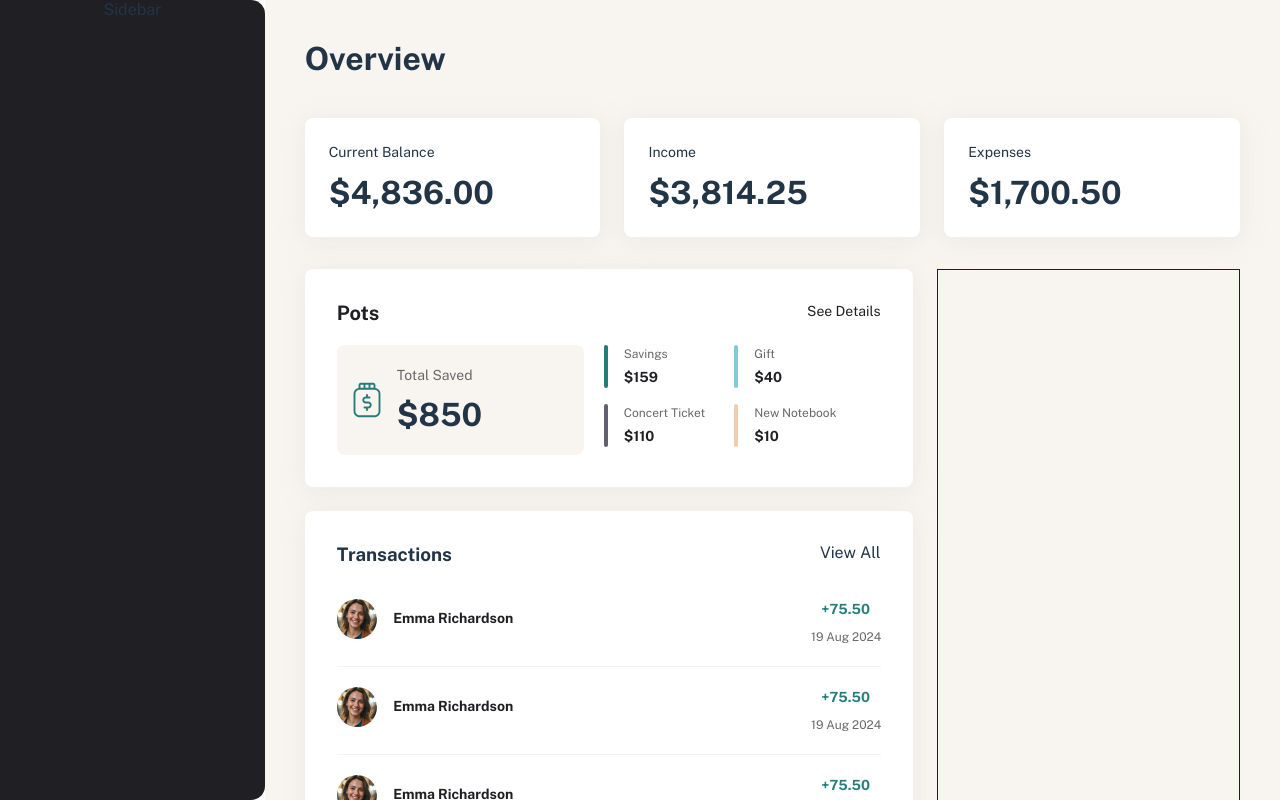
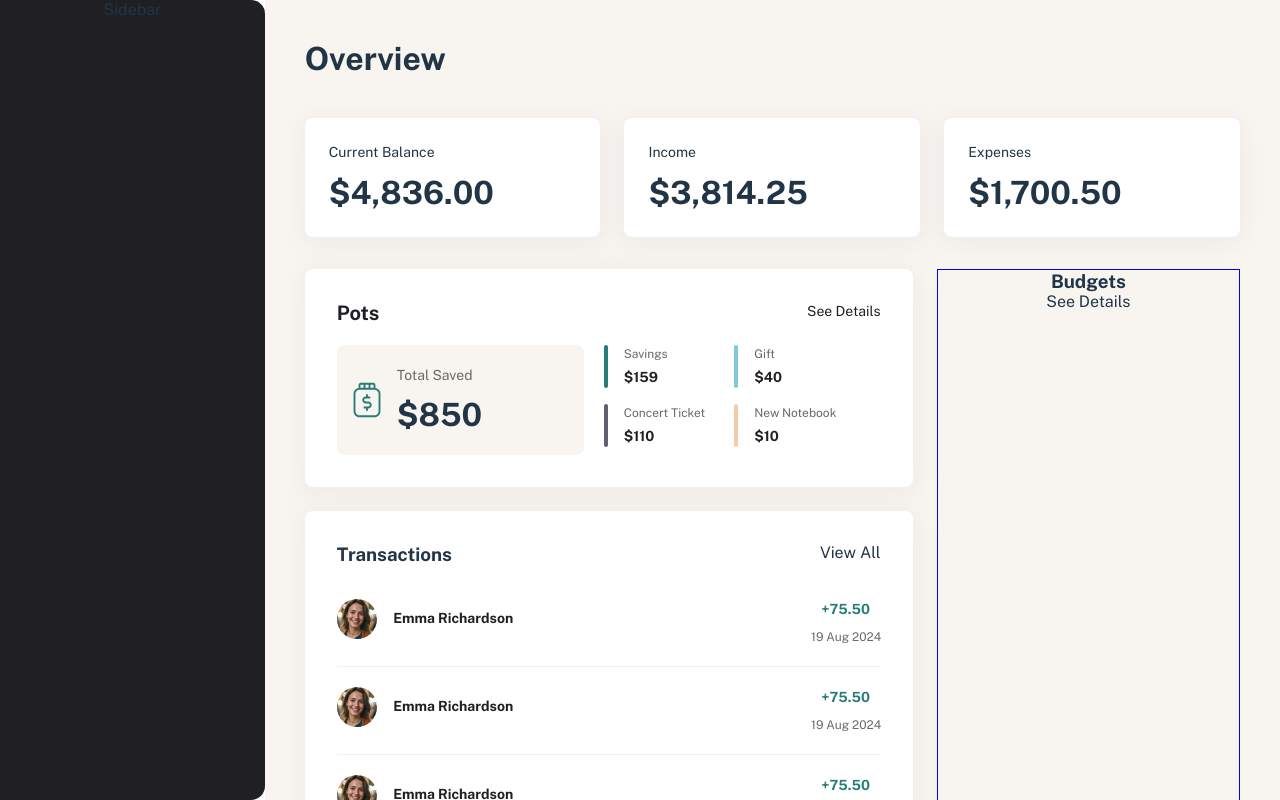
Before and after one commit to eddiemaceda11/Moneyhub, a React (Vite) app: page / in a window 1280 px wide. Built offline with nearby package versions, Linux system fonts and the light colour scheme.

Commit message:
Create the Overview Budgets header

```diff
--- a/src/features/overview/Overview.tsx
+++ b/src/features/overview/Overview.tsx
@@ -199,7 +199,10 @@ export const Overview = () => {
         <div className="additionals-section-right">
           {/* BUDGETS */}
           <div className="overview-section-budgets">
-            <div className="osb-header"></div>
+            <div className="osb-header">
+              <h3>Budgets</h3>
+              <p>See Details</p>
+            </div>
             <div className="osb-content"></div>
           </div>
         </div>
```
